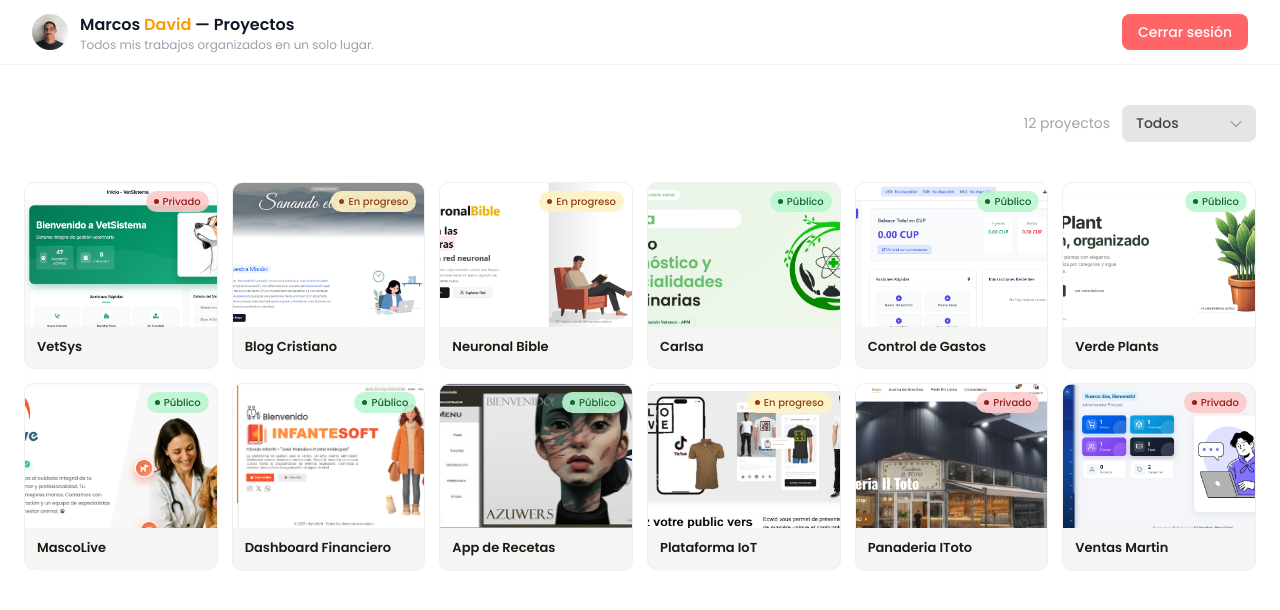
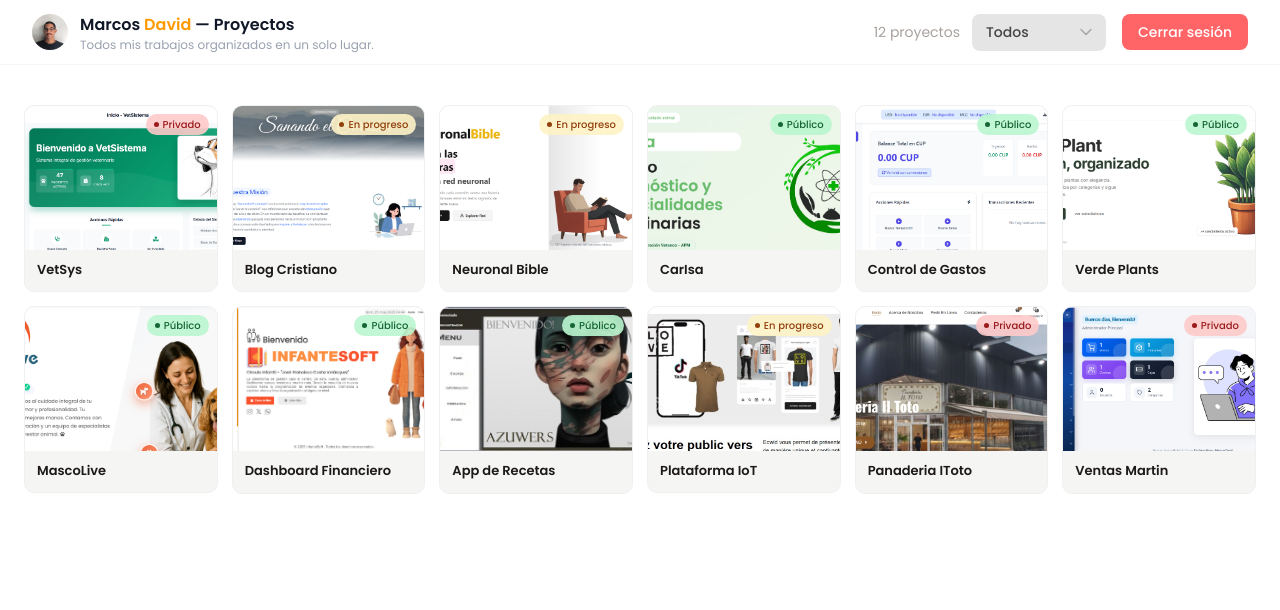
Before and after one commit to Markito333/ProjectFolder, a Next.js app: page /projects in a window 1280 px wide. Shown: the top 610 px of the page. Built offline with nearby package versions, Linux system fonts and the light colour scheme.

Commit message:
move the filtler in the header

```diff
--- a/app/projects/page.tsx
+++ b/app/projects/page.tsx
@@ -21,7 +21,7 @@ export default function ProjectsPage() {
 
   return (
     <div style={{ minHeight: '100vh', backgroundColor: '#fff' }}>
-      <Header />
+      <Header filter={filter} setFilter={setFilter} projectCount={filteredProjects.length} />
 
       <main
         style={{
@@ -30,70 +30,6 @@ export default function ProjectsPage() {
           padding: '40px 24px',
         }}
       >
-        <div
-          style={{
-            display: 'flex',
-            alignItems: 'flex-end',
-            justifyContent: 'flex-end',
-            marginBottom: '40px',
-          }}
-        >
-          <div style={{ display: 'flex', alignItems: 'center', gap: '12px' }}>
-            <span style={{ fontSize: '14px', color: '#a8a29e' }}>
-              {filteredProjects.length} proyecto
-              {filteredProjects.length !== 1 && 's'}
-            </span>
-            <div style={{ position: 'relative' }}>
-              <select
-                value={filter}
-                onChange={(e) =>
-                  setFilter(e.target.value as ProjectStatus | 'all')
-                }
-                style={{
-                  appearance: 'none',
-                  padding: '8px 36px 8px 14px',
-                  backgroundColor: '#e5e5e5',
-                  border: 'none',
-                  borderRadius: '8px',
-                  fontSize: '14px',
-                  fontWeight: 500,
-                  color: '#444',
-                  cursor: 'pointer',
-                  outline: 'none',
-                  minWidth: '120px',
-                }}
-              >
-                <option value="all">Todos</option>
-                <option value="public">Públicos</option>
-                <option value="private">Privados</option>
-                <option value="in-progress">En progreso</option>
-              </select>
-              <svg
-                style={{
-                  position: 'absolute',
-                  right: '12px',
-                  top: '50%',
-                  transform: 'translateY(-50%)',
-                  width: '16px',
-                  height: '16px',
-                  color: '#a8a29e',
-                  pointerEvents: 'none',
-                }}
-                fill="none"
-                viewBox="0 0 24 24"
-                strokeWidth={2}
-                stroke="currentColor"
-              >
-                <path
-                  strokeLinecap="round"
-                  strokeLinejoin="round"
-                  d="M19.5 8.25l-7.5 7.5-7.5-7.5"
-                />
-              </svg>
-            </div>
-          </div>
-        </div>
-
         {filteredProjects.length > 0 ? (
           <ProjectGrid
             projects={filteredProjects}
--- a/components/Header.tsx
+++ b/components/Header.tsx
@@ -3,8 +3,17 @@
 import { useState } from 'react';
 import Link from 'next/link';
 import LogoutModal from './LogoutModal';
+import { ProjectStatus } from '@/types';
 
-export default function Header() {
+export default function Header({
+  filter,
+  setFilter,
+  projectCount,
+}: {
+  filter?: ProjectStatus | 'all';
+  setFilter?: (f: ProjectStatus | 'all') => void;
+  projectCount?: number;
+}) {
   const [showLogout, setShowLogout] = useState(false);
 
   return (
@@ -28,6 +37,60 @@ export default function Header() {
           </Link>
 
           <div className="flex items-center gap-4">
+            {filter && setFilter && (
+              <div style={{ display: 'flex', alignItems: 'center', gap: '12px' }}>
+                <span style={{ fontSize: '14px', color: '#a8a29e' }}>
+                  {projectCount} proyecto
+                  {projectCount !== 1 && 's'}
+                </span>
+                <div style={{ position: 'relative' }}>
+                  <select
+                    value={filter}
+                    onChange={(e) => setFilter(e.target.value as ProjectStatus | 'all')}
+                    style={{
+                      appearance: 'none',
+                      padding: '8px 36px 8px 14px',
+                      backgroundColor: '#e5e5e5',
+                      border: 'none',
+                      borderRadius: '8px',
+                      fontSize: '14px',
+                      fontWeight: 500,
+                      color: '#444',
+                      cursor: 'pointer',
+                      outline: 'none',
+                      minWidth: '120px',
+                    }}
+                  >
+                    <option value="all">Todos</option>
+                    <option value="public">Públicos</option>
+                    <option value="private">Privados</option>
+                    <option value="in-progress">En progreso</option>
+                  </select>
+                  <svg
+                    style={{
+                      position: 'absolute',
+                      right: '12px',
+                      top: '50%',
+                      transform: 'translateY(-50%)',
+                      width: '16px',
+                      height: '16px',
+                      color: '#a8a29e',
+                      pointerEvents: 'none',
+                    }}
+                    fill="none"
+                    viewBox="0 0 24 24"
+                    strokeWidth={2}
+                    stroke="currentColor"
+                  >
+                    <path
+                      strokeLinecap="round"
+                      strokeLinejoin="round"
+                      d="M19.5 8.25l-7.5 7.5-7.5-7.5"
+                    />
+                  </svg>
+                </div>
+              </div>
+            )}
             <button
               onClick={() => setShowLogout(true)}
               className="text-sm font-medium text-white bg-red-400 hover:bg-red-600 transition-colors px-4 py-2 rounded-lg"
```
